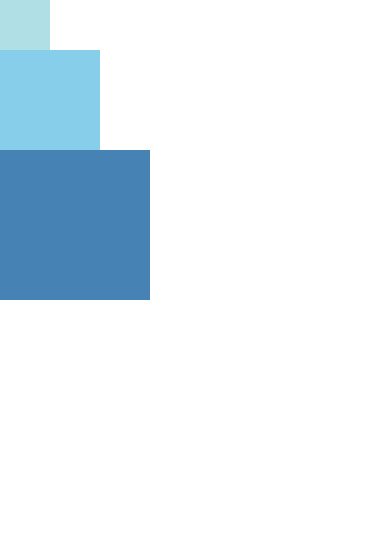
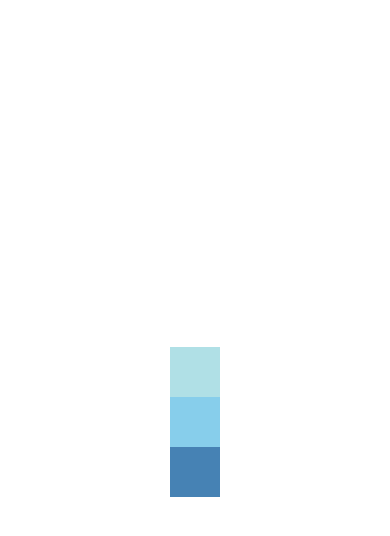
Before and after one commit to AlexPurhalo/react-native-tutorial, a React Native app: screen / in a window 390 px wide. Shown: the top 536 px of the page. Built offline with nearby package versions, Linux system fonts and the light colour scheme.

Commit message:
Flex boxes usage

```diff
--- a/App.js
+++ b/App.js
@@ -1,14 +1,22 @@
 import React, { Component } from 'react';
 import { View } from 'react-native';
 
-export default class FixedDimensionsBasics extends Component {
+export default class AlignItemsBasics extends Component {
 	render() {
 		return (
-			<View>
+			// Try setting `alignItems` to 'flex-start'
+			// Try setting `justifyContent` to `flex-end`.
+			// Try setting `flexDirection` to `row`.
+			<View style={{
+				flex: 1,
+				flexDirection: 'column',
+				justifyContent: 'center',
+				alignItems: 'center',
+			}}>
 				<View style={{width: 50, height: 50, backgroundColor: 'powderblue'}} />
-				<View style={{width: 100, height: 100, backgroundColor: 'skyblue'}} />
-				<View style={{width: 150, height: 150, backgroundColor: 'steelblue'}} />
+				<View style={{width: 50, height: 50, backgroundColor: 'skyblue'}} />
+				<View style={{width: 50, height: 50, backgroundColor: 'steelblue'}} />
 			</View>
 		);
 	}
-}
+};
```
